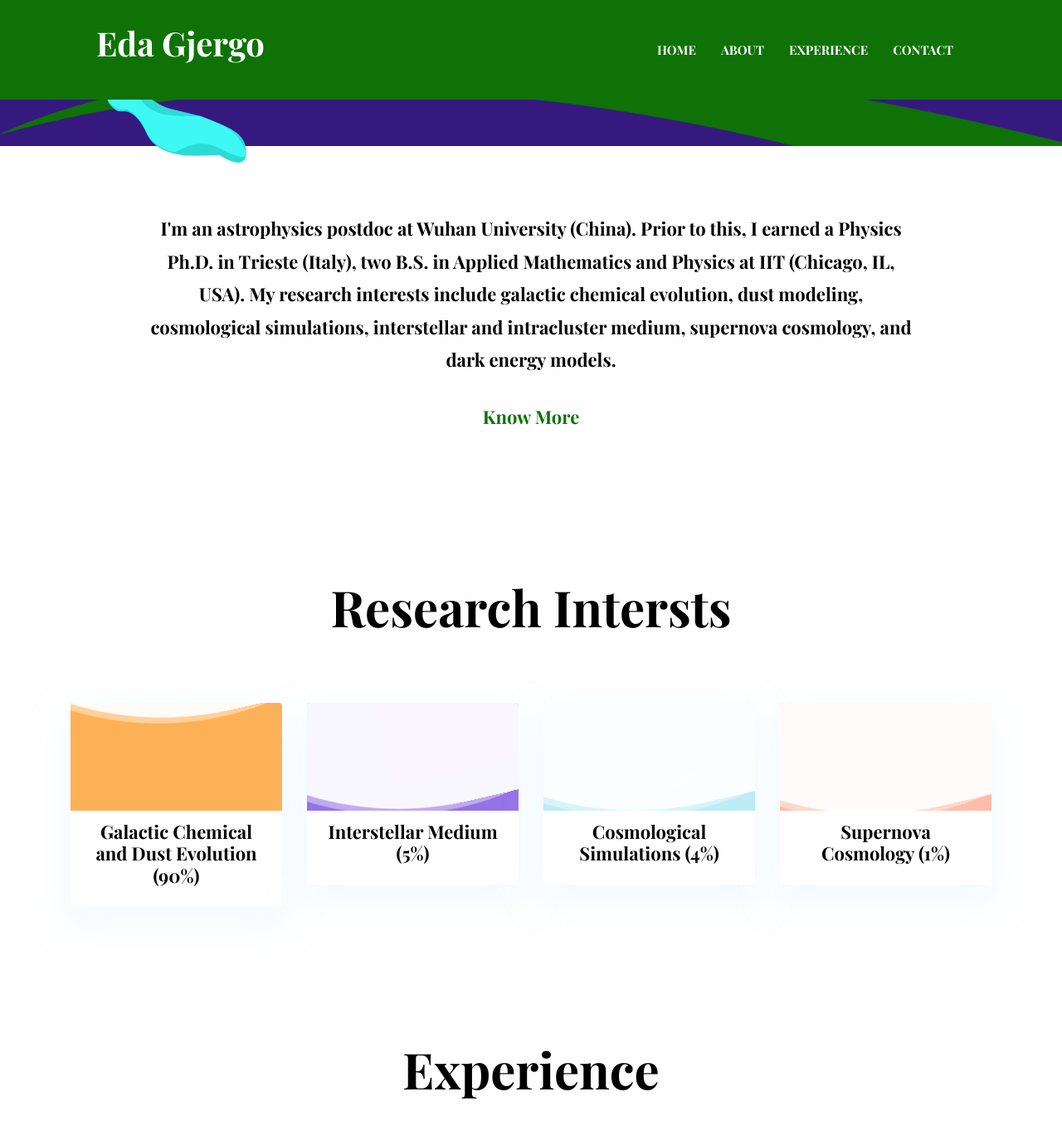
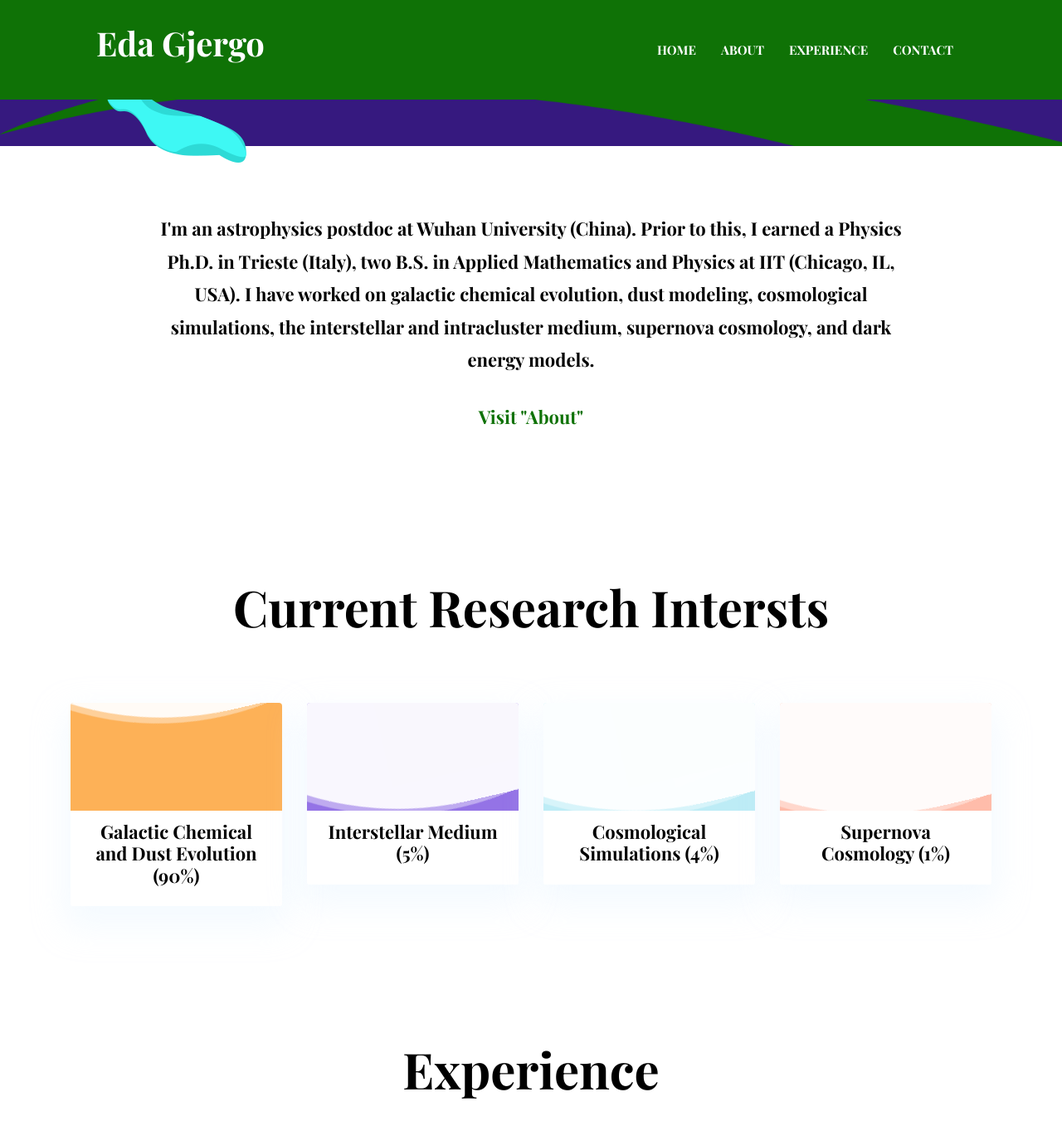
Before and after one commit to egjergo/egjergo.github.io, a Jekyll site: the page built from index.html, in a window 1280 px wide and 1400 px high, scrolled down 772 px. Shown: the top 1363 px of the window at 83% size. Built offline with Jekyll 4.4.1, drawn with Linux system fonts in a browser that asks for light colours; some of the changed text lies outside the part shown.

Commit message:
clean up

```diff
--- a/_data/settings.yml
+++ b/_data/settings.yml
@@ -57,11 +57,11 @@ blurb:
   two B.S. in Applied Mathematics and Physics at IIT (Chicago, IL, USA).
 
 
-  My research interests include galactic chemical evolution, dust modeling,
-  cosmological simulations, interstellar and intracluster medium,
+  I have worked on galactic chemical evolution, dust modeling,
+  cosmological simulations, the interstellar and intracluster medium,
   supernova cosmology, and dark energy models.
 blurb-btn-link: '/about'
-blurb-btn-name: know more
+blurb-btn-name: Visit "About"
 
 
 # About Page
@@ -99,7 +99,7 @@ blurb-btn-name: know more
 #-------------------------------
 # Skills Section
 
-skills-title: Research Intersts
+skills-title: Current Research Intersts
 skills:
 - {name: Galactic Chemical and Dust Evolution, color: '#fdb157', value: '90%'}
 - {name: Interstellar Medium, color: '#9473e6', value: '5%'}
@@ -112,7 +112,7 @@ skills:
 
 experience-title: Experience
 experience:
-- {name: Best-seller co-author, icon: 'icon-0.png', date: '2007', organization: 'Sperling & Kupfer | Gruppo Mondadori (Milan, Italy)'}
+- {name: Best-selling co-author, icon: 'icon-0.png', date: '2007', organization: 'Sperling & Kupfer | Gruppo Mondadori (Milan, Italy)'}
 - {name: Junior Research Assistant, icon: 'icon-1.png', date: '2011 - 2015', organization: 'Argonne National Lab (Chicago, IL, USA)'}
 - {name: Research Assistant, icon: 'icon-2.png', date: '2015 - 2019', organization: 'Osservatorio Astronomico INAF (Trieste, Italy)'}
 - {name: Postdoctoral Scholar, icon: 'icon-3.png', date: '2019 - Present', organization: 'Wuhan University (Wuhan, China)'}
--- a/_includes/blog-section.html
+++ b/_includes/blog-section.html
@@ -3,7 +3,7 @@
   <div class="container">
     <div class="row">
       <div class="col-12 text-center">
-        <h2 class="section-title">Blogs</h2>
+        <h2 class="section-title">Experience</h2>
       </div>
       {% for post in site.posts offset:0 limit:3 %}
       {% include post.html %}
--- a/_layouts/post.html
+++ b/_layouts/post.html
@@ -6,7 +6,7 @@ layout: default
   <div class="container">
     <div class="row">
       <div class="col-12 text-center">
-        <h1 class="text-white font-tertiary">Blogs</h1>
+        <h1 class="text-white font-tertiary">Experience</h1>
       </div>
     </div>
   </div>
```
Also changed, not shown: assets/images/experience/icon-0.png.
